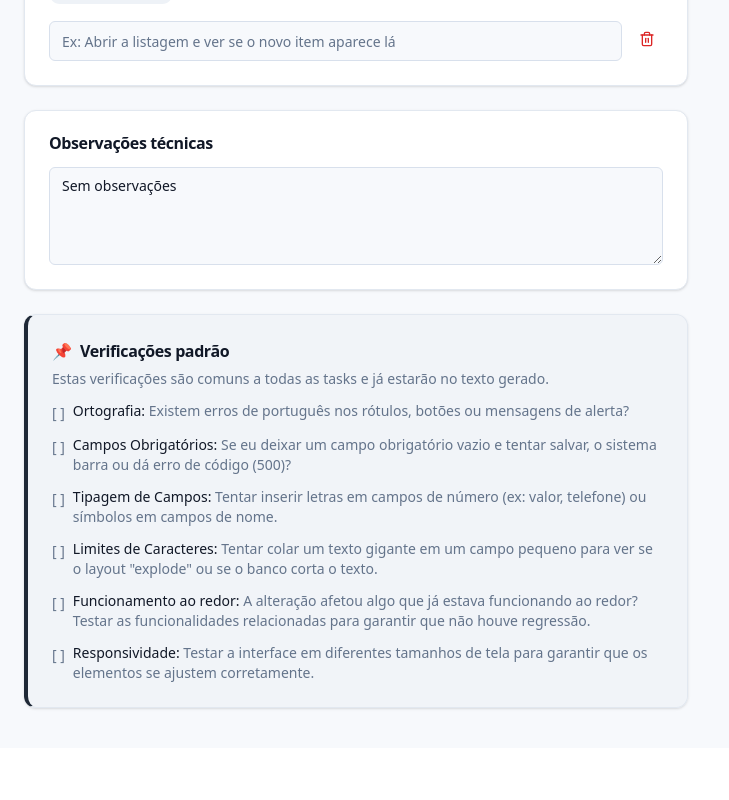
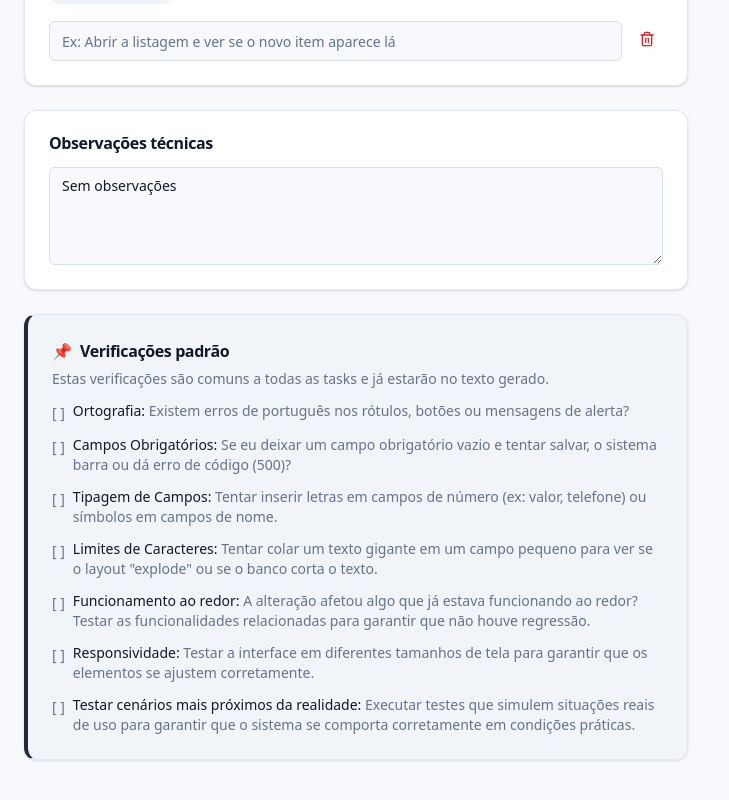
Before and after one commit to XFERRER7/test-formatter, a Next.js app: page / in a window 1280 px wide. Shown: the part 929-1729 px from the top of the page, without its empty margins (0-729 px from the left). Before the commit the page ends 1677 px from the top, so only its background shows below. Built offline with nearby package versions, Linux system fonts and the light colour scheme.

Commit message:
Add realistic scenario testing to fixed checks

```diff
--- a/src/app/page.tsx
+++ b/src/app/page.tsx
@@ -106,6 +106,11 @@ const FIXED_CHECKS: { title: string; description: string }[] = [
     description:
       "Testar a interface em diferentes tamanhos de tela para garantir que os elementos se ajustem corretamente.",
   },
+  {
+    title: "Testar cen\u00e1rios mais próximos da realidade",
+    description:
+      "Executar testes que simulem situações reais de uso para garantir que o sistema se comporta corretamente em condições práticas.",
+  }
 ];
 
 const STORAGE_KEY = "test-formatter-scripts";
```
